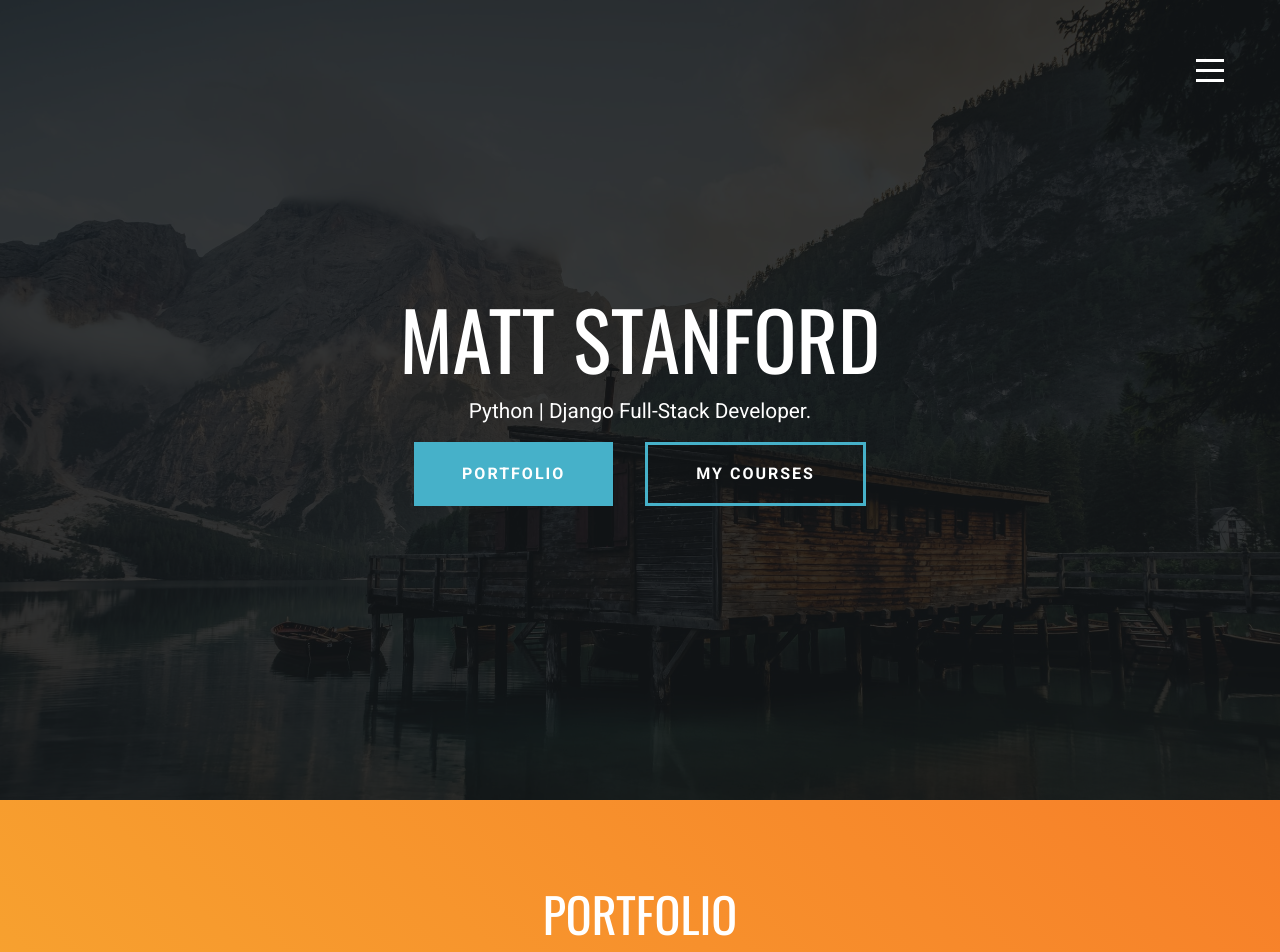
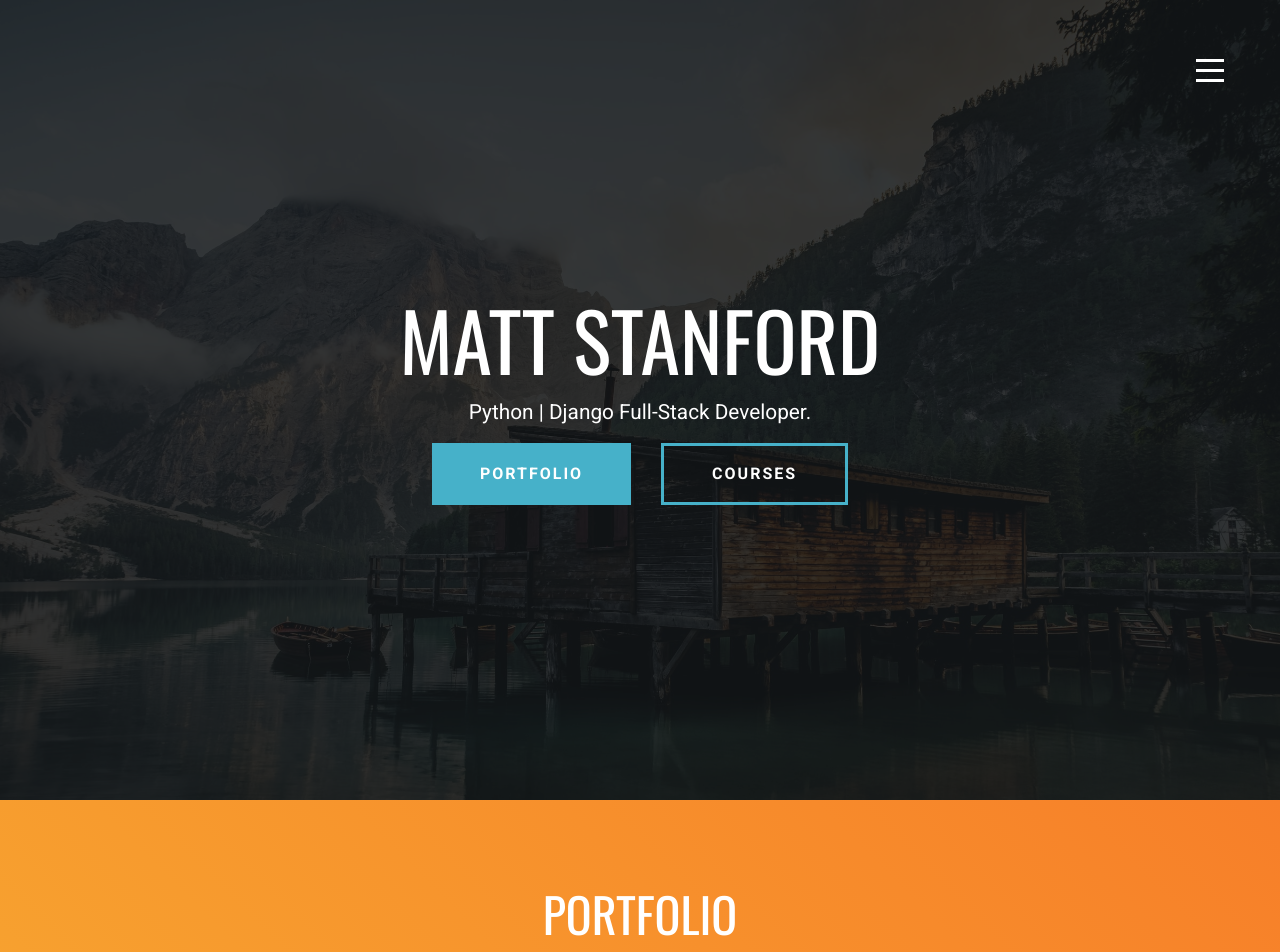
Before and after one commit to matt-stanford/ms_portfolio, a Django app: page / in a window 1280 px wide. Shown: the top 952 px of the page. Run offline with Django 3.2, Linux system fonts and the light colour scheme; data comes from the database, SQL or seed files in the repository; some libraries are stand-ins or nearby versions.

Commit message:
Updated CSS

```diff
--- a/static/css/main.css
+++ b/static/css/main.css
@@ -49,6 +49,10 @@ h2 {
     .modal-content {
         margin: 10% auto;
     }
+
+    .btn-outline {
+        margin-left: 30px;
+    }
 }
 
 @media (min-width: 1024px) {
@@ -63,6 +67,10 @@ h2 {
         max-width: 1240px;
         padding: 0 3rem;
     }
+}
+
+section {
+    padding: 0 27.5px;
 }
 
 .container {
@@ -355,12 +363,13 @@ h2 {
 .button-container {
     position: relative;
     display: flex;
+    flex-wrap: wrap;
     justify-content: center;
+    align-items: center;
 }
 
 .btn {
     position: relative;
-    display: inline-block;
     padding: 1.1rem 3rem;
     margin-top: 1rem;
     text-decoration: none;
@@ -375,6 +384,7 @@ h2 {
     display: flex;
     justify-content: center;
     align-items: center;
+    height: 62px;
 }
 
 .btn-primary {
@@ -384,7 +394,6 @@ h2 {
 }
 
 .btn-outline {
-    margin-left: 2rem;
     background-color: transparent;
     color: #fff;
     border: 3px solid var(--secondary-color);
@@ -565,7 +574,7 @@ h2 {
     list-style: none;
     color: #fff;
     font-family: Oswald, sans-serif;
-    font-size: 4rem;
+    font-size: 3rem;
     font-weight: 400;
     text-transform: uppercase;
     padding: 1rem;
@@ -699,7 +708,7 @@ h2 {
 }
 
 .form-wrapper {
-    max-width: 95%;
+    max-width: 100%;
     width: 540px;
     margin: auto;
     padding: 5%;
--- a/templates/pages/index.html
+++ b/templates/pages/index.html
@@ -20,7 +20,7 @@
                 <p>Python | Django Full-Stack Developer.</p>
                 <div class="button-container">
                     <a href="#portfolio" class="btn btn-primary"><span>Portfolio</span></a>
-                    <a href="{% url 'my_courses' %}" class="btn btn-outline"><span>My Courses</span></a>
+                    <a href="{% url 'my_courses' %}" class="btn btn-outline"><span>Courses</span></a>
                 </div>
             </div>
         </section>
```
